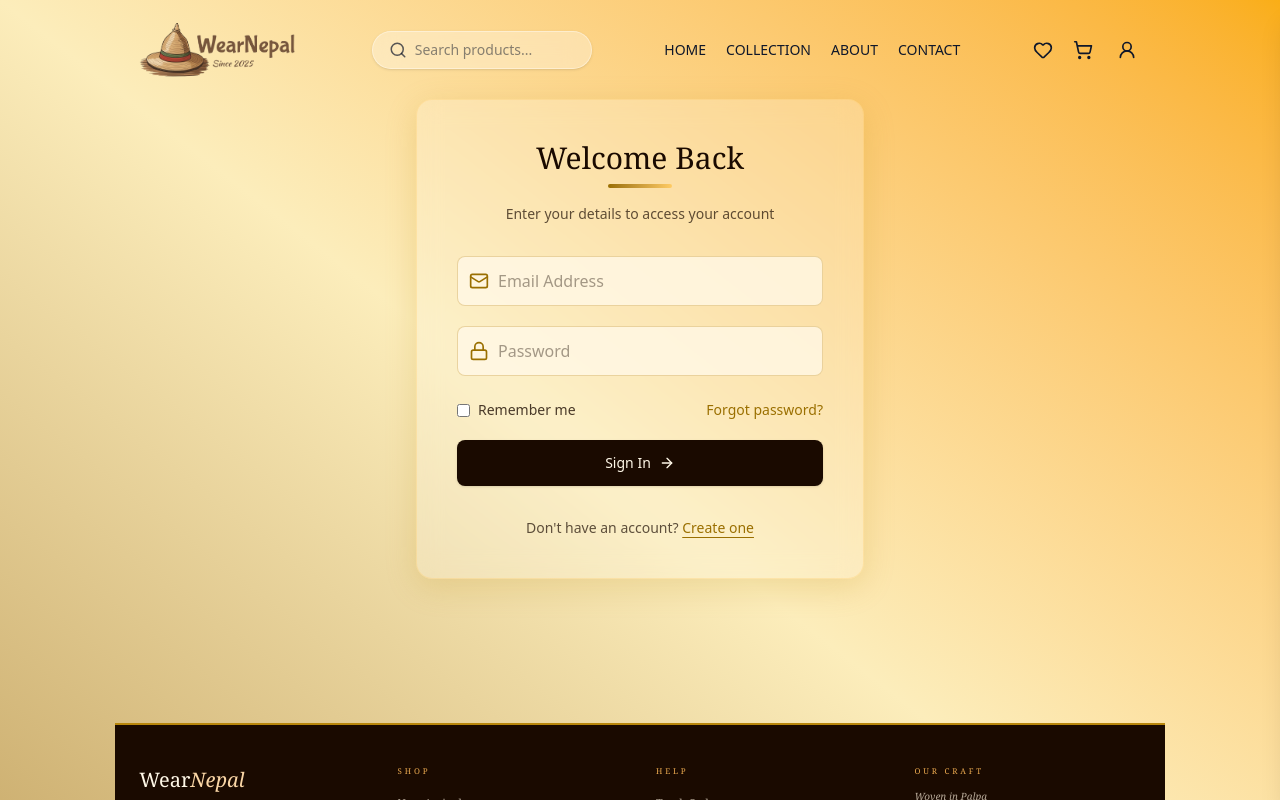
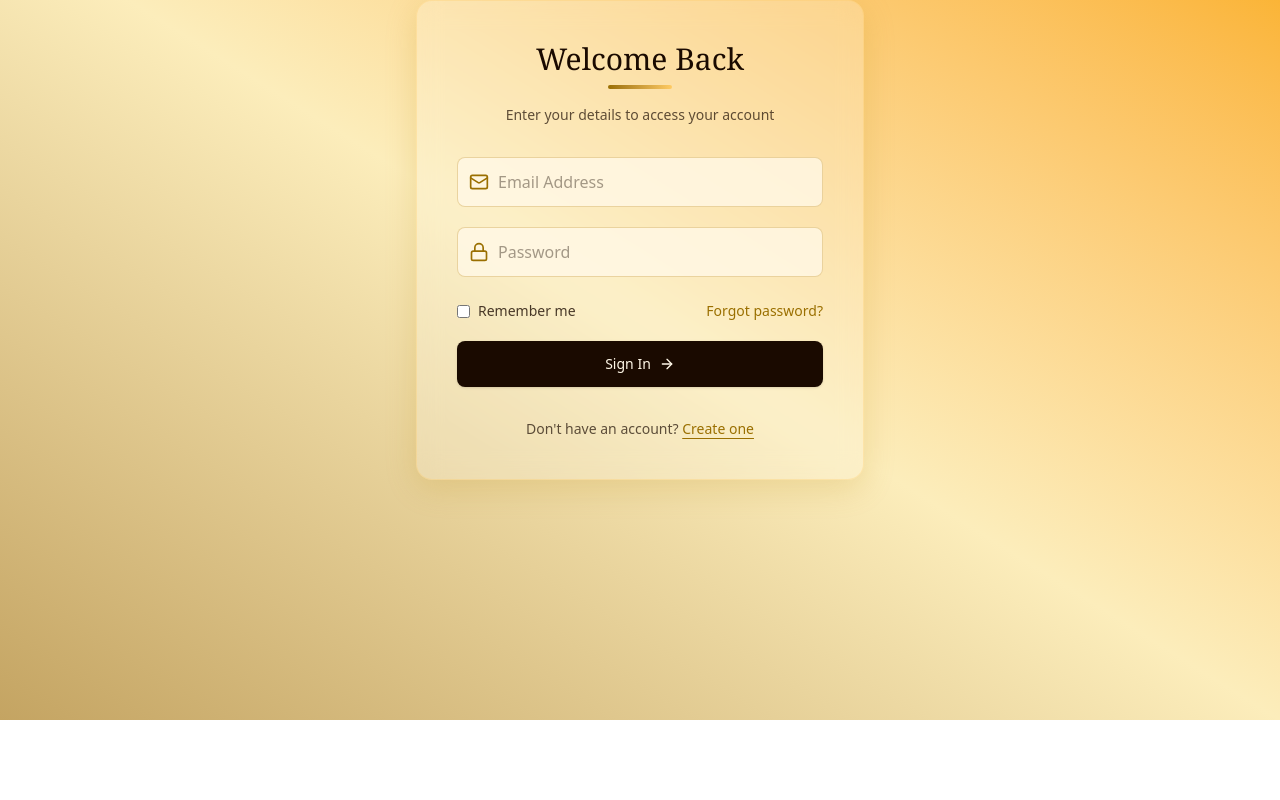
Before and after one commit to bijayjha2025/ECommerce, a React (Vite) app in the folder Frontend/: page /login in a window 1280 px wide. Shown: the top 800 px of the page. Built offline with nearby package versions, Linux system fonts and the light colour scheme.

Commit message:
Coming back after a while

```diff
--- a/Frontend/src/App.jsx
+++ b/Frontend/src/App.jsx
@@ -34,13 +34,14 @@ const ProtectedRoute = ({ children }) => {
 
 const App = () => {
   const location = useLocation();
+  const isLoginPage = location.pathname === '/login';
 
   return (
     <div className='px-4 sm:px-[5vw] md:px-[7vw] lg:px-[9vw] bg-gradient-to-tr
    from-[#c4a462] via-[#fcedbb] to-[#faae16] min-h-screen'>
 
       <ToastContainer position="bottom-right" />
-      <Navbar />
+      {!isLoginPage && <Navbar />}
 
       <AnimatePresence mode="wait">
       <Routes location={location} key={location.pathname}>
@@ -49,9 +50,9 @@ const App = () => {
 
         <Route path='/login' element={<PageTransition><Login /></PageTransition>} />
 
-        <Route path='/about' element={<PageTransition><About /> </PageTransition>} />
-        <Route path='/contact' element={<PageTransition><Contact /> </PageTransition>} />
-        <Route path='/collection' element={<PageTransition><Collection /> </PageTransition>} />
+        <Route path='/about' element={<ProtectedRoute><PageTransition><About /> </PageTransition></ProtectedRoute>} />
+        <Route path='/contact' element={<ProtectedRoute><PageTransition><Contact /> </PageTransition></ProtectedRoute>} />
+        <Route path='/collection' element={<ProtectedRoute><PageTransition><Collection /> </PageTransition></ProtectedRoute>} />
 
         <Route path='/home' element={<ProtectedRoute><PageTransition><Home /> </PageTransition></ProtectedRoute>} />
         <Route path='/cart' element={<ProtectedRoute><PageTransition><Cart /> </PageTransition></ProtectedRoute>} />
@@ -64,7 +65,7 @@ const App = () => {
       </Routes>
       </AnimatePresence>
 
-      <Footer />
+      {!isLoginPage && <Footer />}
 
 
 
```
